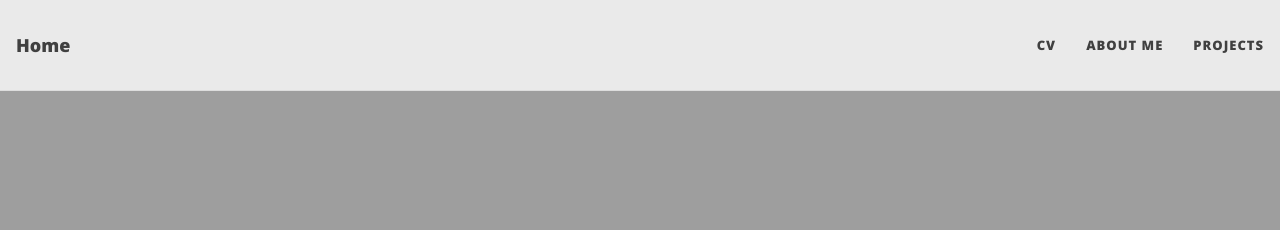
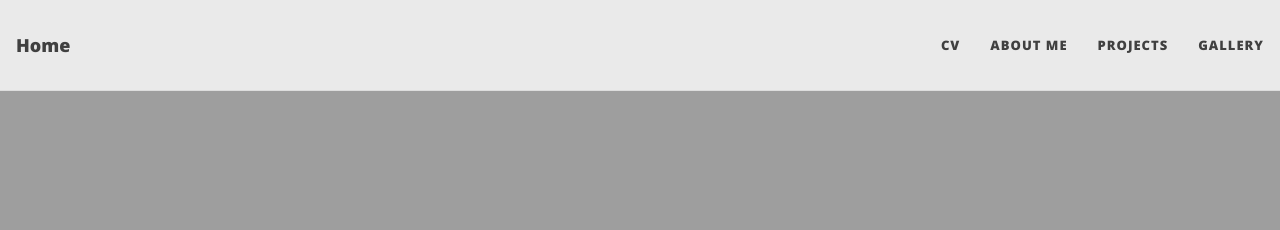
Before and after one commit to trevornishida/trevornishida.github.io, a Jekyll site: the page built from index.md, in a window 1280 px wide. Shown: the top 230 px of the page. Built offline with Jekyll 4.4.1, drawn with Linux system fonts in a browser that asks for light colours; nearby versions of some CDN libraries.

Commit message:
Add gallery link to navbar.

```diff
--- a/_config.yml
+++ b/_config.yml
@@ -12,6 +12,7 @@ navbar-links:
   CV: "cv"
   ABOUT ME: "about"
   PROJECTS: "projects"
+  GALLERY: "gallery"
 
 # --- Change avatar image --- #
 #avatar: "/assets/images/test.jpg"
```
